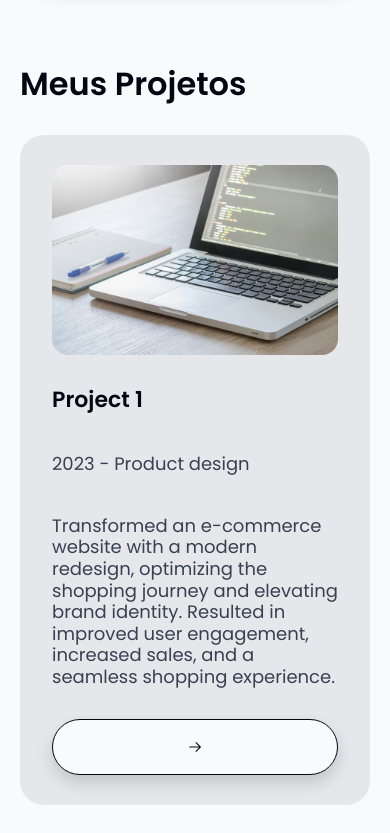
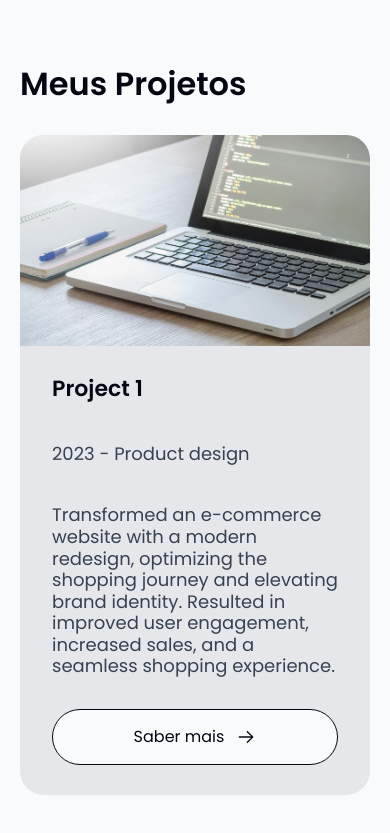
Before and after one commit to MatheusCrivellaro/portifolio-matheus-crivellaro, a React (Vite) app: page / in a window 390 px wide. Shown: the part 900-1733 px from the top of the page. Built offline with nearby package versions, Linux system fonts and the light colour scheme.

Commit message:
melhorando design dos workcards

```diff
--- a/src/components/Button/Button.tsx
+++ b/src/components/Button/Button.tsx
@@ -31,7 +31,7 @@ const Button = ({ onClick, children, size, color, border, expansive }: props) =>
     const classConfig = sizeConfig + " " + colorConfig + " " + borderConfig + " " + expansiveConfig
 
     return (
-        <button className={`button-basic shadow ${classConfig}`} onClick={onClick}>
+        <button className={`button-basic ${classConfig}`} onClick={onClick}>
             {children}
         </button>
     )
--- a/src/components/cards/CardWork/CardWork.css
+++ b/src/components/cards/CardWork/CardWork.css
@@ -3,7 +3,7 @@
     justify-content: space-between;
     background: #e5e7eb;
     border-radius: 24px;
-    padding: 60px;
+    padding: 0;
     margin-bottom: 40px;
 }
 
@@ -15,7 +15,7 @@
 
 @media(max-width: 768px) {
     .card-work {
-        padding: 30px 32px;
+        padding: 0;
     }
 }
 
@@ -23,13 +23,12 @@
     display: flex;
     flex-direction: column;
     justify-content: space-between;
-    padding-right: 68px;
-    padding-left: 0;
+    padding: 60px 68px 60px 60px;
 }
 
 @media(max-width: 768px) {
     .card-work-details {
-        padding-right: 0;
+        padding: 30px 32px;
     }
 }
 
@@ -91,18 +90,21 @@
 }
 
 .card-work-img {
-    width: 100%;
-    max-height: 80vh;
-    border-radius: 16px;
-    padding: 0;
-}
-
-.card-work-img-div {
-    padding: 0;
+    border-radius: 0 24px 24px 0;
+    background-image: url("/public/pexels-goumbik-574073.jpg");
+    background-position: center;
+    background-size: cover;
+    height: 80vh;
 }
 
 @media(max-width: 768px) {
-    .card-work-img-div {
-        margin-bottom: 32px;
+    .card-work-img {
+        height: 25vh;
+        border-radius: 24px 24px 0 0;
     }
 }
+
+.card-work-details-icon {
+    font-size: 20px;
+    margin-left: 12px;
+}
--- a/src/components/cards/CardWork/CardWork.tsx
+++ b/src/components/cards/CardWork/CardWork.tsx
@@ -5,7 +5,7 @@ import {RxArrowRight} from "react-icons/rx";
 const CardWork = () => {
     return (
         <div className="row card-work">
-            <div className="card-work-details col-md-5 col-12 order-2 order-md-1">
+            <div className="card-work-details col-md-6 col-12 order-2 order-md-1">
                 <div>
                     <h1>Project 1</h1>
                     <h2>2023 - Product design</h2>
@@ -13,13 +13,12 @@ const CardWork = () => {
                 </div>
                 <div>
                     <Button size={3} color={true} expansive={true}>
-                        <RxArrowRight />
+                        <span>Saber mais</span>
+                        <RxArrowRight className="card-work-details-icon"/>
                     </Button>
                 </div>
             </div>
-            <div className="card-work-img-div col-md-7 col-12 order-1 order-md-2">
-                <img src="/pexels-goumbik-574073.jpg" alt="" className="card-work-img"/>
-            </div>
+            <div className="card-work-img col-md-6 col-12 order-1 order-md-2" />
         </div>
     )
 }
--- a/src/components/containers/Footer/Footer.css
+++ b/src/components/containers/Footer/Footer.css
@@ -52,15 +52,12 @@
     transition: 0.3s;
     background: #030712;
     border: #4b5563 solid 1px;
-    width: 252px;
+    width: 300px;
     height: 40px;
     border-radius: 32px;
     margin-bottom: 20px;
-}
-
-.button-footer a {
+    text-decoration: none;
     color: #F9FAFB;
-    text-decoration: none;
 }
 
 .button-footer span {
@@ -84,7 +81,7 @@
     height: min-content;
 }
 
-.div-page-list a {
+.div-page-list a{
     text-decoration: none;
     color: #e5e7eb;
     font-size: 16px;
--- a/src/components/containers/Footer/Footer.tsx
+++ b/src/components/containers/Footer/Footer.tsx
@@ -14,18 +14,18 @@ const Footer = ({ id }:props) => {
             <h2>Me acompanhe nas demais redes!</h2>
             <div className="row">
                 <div className="div-buttons-footer col-md-5 col-12">
-                    <button className="button-footer col-6 col-md-12">
+                    <a className="button-footer col-6 col-md-12" href="https://github.com/MatheusCrivellaro" target="_blank">
                         <IoLogoGithub className="icon-button-footer"/>
-                        <a href="https://github.com/MatheusCrivellaro">GitHub</a>
-                    </button>
-                    <button className="button-footer col-6 col-md-12">
+                        <span>GitHub</span>
+                    </a>
+                    <a className="button-footer col-6 col-md-12"  href="https://www.linkedin.com/in/matheus-crivellaro/" target="_blank">
                         <FaLinkedin className="icon-button-footer"/>
-                        <a href="https://www.linkedin.com/in/matheus-crivellaro/">Linkedin</a>
-                    </button>
-                    <button className="button-footer col-6 col-md-12">
+                        <span>Linkedin</span>
+                    </a>
+                    <a className="button-footer col-6 col-md-12"  href="https://www.instagram.com/matcriv_" target="_blank">
                         <FaInstagram className="icon-button-footer"/>
-                        <a href="https://www.instagram.com/matcriv_">Instagram</a>
-                    </button>
+                        <span>Instagram</span>
+                    </a>
                     <p className="button-footer col-6 col-md-12">
                         <MdOutlineAlternateEmail className="icon-button-footer"/>
                         <span>matheuscriv@gmail.com</span>
@@ -50,7 +50,7 @@ const Footer = ({ id }:props) => {
                             <a href="" >Works 3</a>
                         </div>
                         <div className="col-md-3 col-6 group-link-footer">
-                            <a href="" >Insights</a>
+                            <a href="/#insights" >Insights</a>
                             <a href="" >Contacts</a>
                         </div>
                     </div>
--- a/src/components/containers/InsightsContainer/InsightsContainer.css
+++ b/src/components/containers/InsightsContainer/InsightsContainer.css
@@ -82,7 +82,7 @@
 }
 
 .img-insight-1 {
-    background-image: url("/public/pexels-tranmautritam-326502.jpg");
+    background-image: url("/public/pexels-negativespace-92904.jpg");
 }
 
 .img-insight-2 {
--- a/src/components/containers/InsightsContainer/InsightsContainer.tsx
+++ b/src/components/containers/InsightsContainer/InsightsContainer.tsx
@@ -57,10 +57,11 @@ const InsightsContainer = ({id}: props) => {
             <div id="insightsmorecontainer" className="collapse cards-container-insight row order-3 order-md-4">
                 <div className="card-insight col-12 col-lg-4">
                     <div className="image-insight img-insight-4"/>
-                    <h1>Desenvolvimento de Sites Responsivos</h1>
-                    <h2>Habilidade em criar websites que se adaptam a diferentes dispositivos e tamanhos de tela,
-                        garantindo uma boa experiência de usuário. Conhecimento em HTML, CSS, e frameworks como
-                        Bootstrap para design responsivo, aplicado em projetos pessoais.</h2>
+                    <h1>Proficiente em Bancos de Dados</h1>
+                    <h2> Familiaridade com bancos de dados relacionais e não relacionais. Experiência na criação e
+                        gerenciamento de tabelas, execução de consultas SQL, e otimização de desempenho. Conhecimento
+                        prático em sistemas como MySQL, PostgreSQL e MongoDB, adquirido através de estudos e projetos
+                        pessoais.</h2>
                 </div>
                 <div className="card-insight col-12 col-lg-4">
                     <div className="image-insight img-insight-5"/>
```
Also changed, not shown: public/pexels-negativespace-92904.jpg (added), public/pexels-tranmautritam-326502.jpg (deleted).
